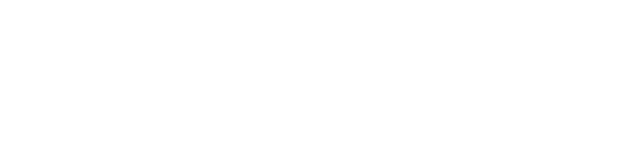
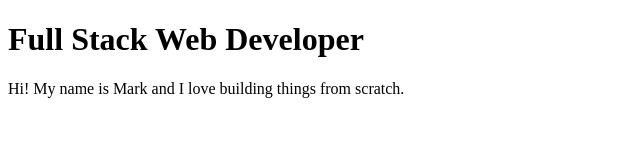
Before and after one commit to markelliba/ProjectWebPage, a plain HTML site: page index.html in a window 1280 px wide. Shown: the whole page, without its empty margins (0-640 px from the left). Drawn offline with Linux system fonts and the light colour scheme.

Commit message:
Updated 10Feb2025

```diff
--- a/index.html
+++ b/index.html
@@ -1 +1,14 @@
 <!DOCTYPE html>
+
+<html>
+<head>
+
+	<title>Mark Abille | Web Developer Portfolio</title>
+
+</head>
+<body>
+			<h1>Full Stack Web Developer</h1>
+			<p>Hi! My name is Mark and I love building things from scratch.</p>
+
+</body>
+</html>
```
